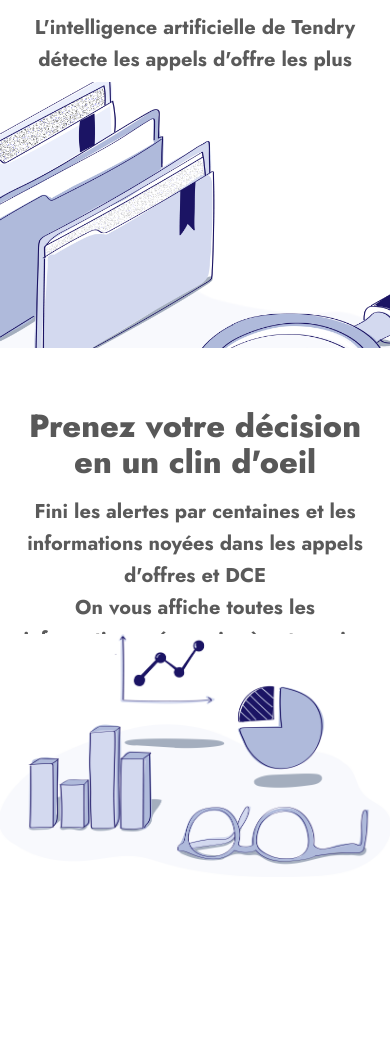
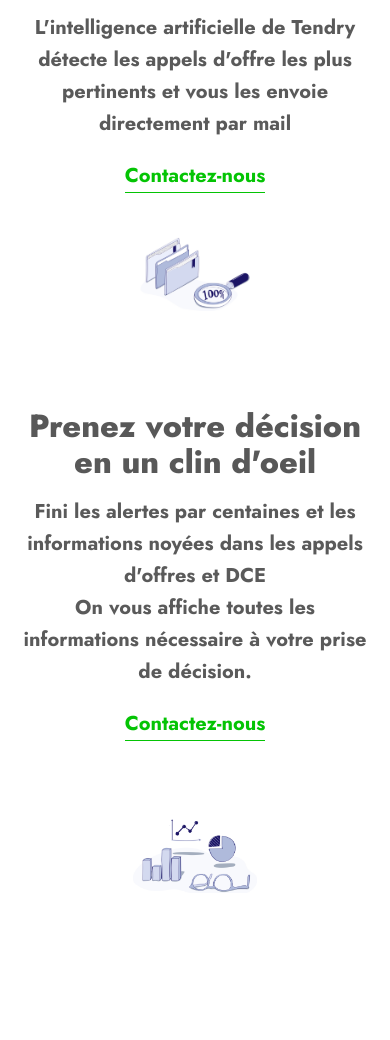
Before and after one commit to TendryTeam/tendryteam.github.io, a plain HTML site: page index.html in a window 390 px wide. Shown: the part 272-1312 px from the top of the page. Drawn offline with nearby package versions, Linux system fonts and the light colour scheme.

Commit message:
Update main.css

```diff
--- a/assets/css/main.css
+++ b/assets/css/main.css
@@ -929,7 +929,7 @@ input[type="button"]:focus {
 .app-design__visual {
   position: absolute;
   top: -10px;
-  left: 45%;
+  left: 50%;
   width: 700px;
   height: 659px;
   margin: 0;
@@ -943,7 +943,9 @@ input[type="button"]:focus {
     font-size: 48px;
   }
   .app-design__visual {
-    width: 922px;
+    top: 80px;
+    left: 509px;
+    width: 450px;
     height: 586px;
   }
 }
@@ -968,17 +970,17 @@ input[type="button"]:focus {
   .app-design__visual {
     top: auto;
     left: 50%;
-    bottom: -175px;
+    bottom: -89px;
     -webkit-transform: translateX(-50%);
     transform: translateX(-50%);
-    width: 679px;
+    width: 230px;
     height: 439px;
   }
 }
 @media (max-width: 480px) {
   .app-design__visual {
-    bottom: -100px;
-    width: 576px;
+    bottom: -109px;
+    width: 109px;
     height: 366px;
   }
 }
@@ -1018,8 +1020,8 @@ input[type="button"]:focus {
     font-size: 48px;
   }
   .web-design__visual {
-    right: 45%;
-    width: 741px;
+    right: 60%;
+    width: 450px;
     height: 520px;
   }
 }
@@ -1035,7 +1037,7 @@ input[type="button"]:focus {
     justify-content: center;
   }
   .web-design__content {
-    text-align: center;
+    text-align: -webkit-center;
   }
   .web-design__content h2 {
     font-size: 32px;
@@ -1050,7 +1052,7 @@ input[type="button"]:focus {
     bottom: 0;
     -webkit-transform: translateX(-50%);
     transform: translateX(-50%);
-    width: 523px;
+    width: 280px;
     height: 376px;
   }
 }
@@ -1059,7 +1061,8 @@ input[type="button"]:focus {
     height: 425px;
   }
   .web-design__visual {
-    width: 392px;
+    bottom: -102px;
+    width: 124px;
     height: 275px;
   }
 }
```
